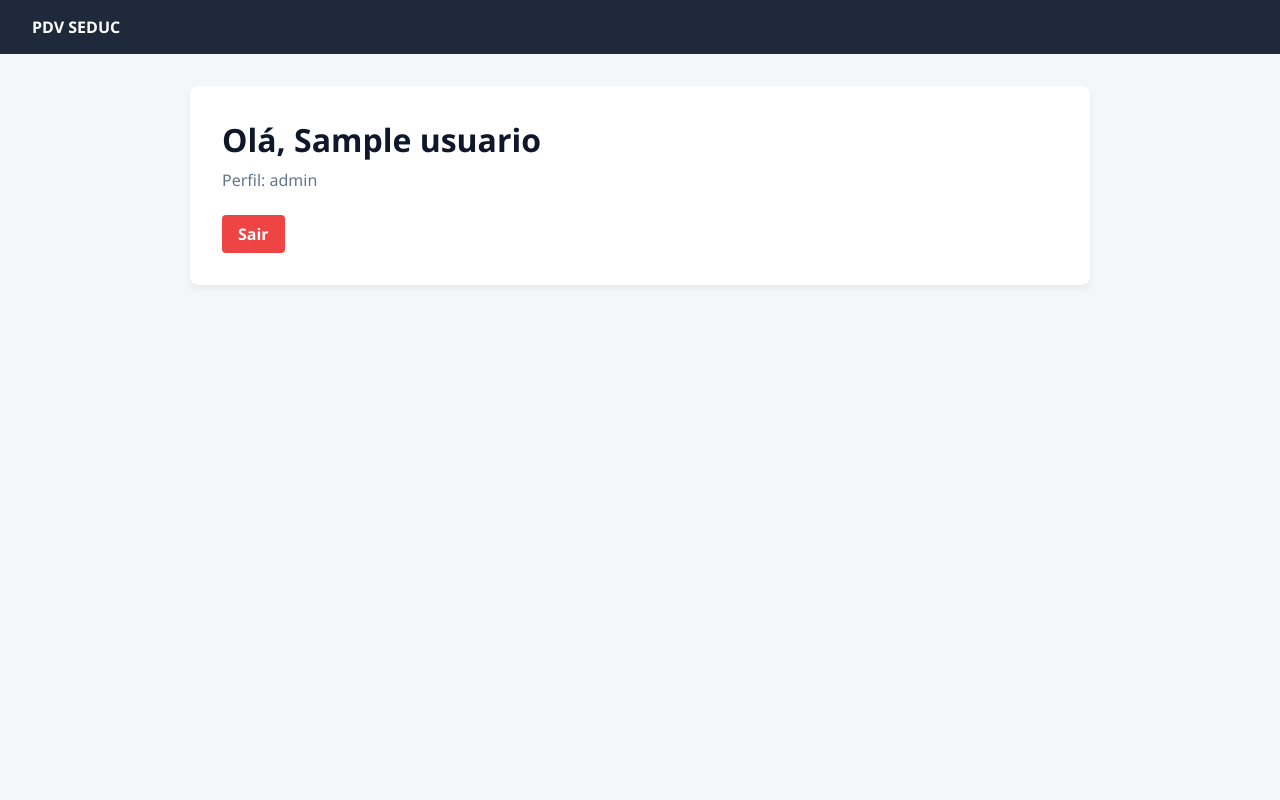
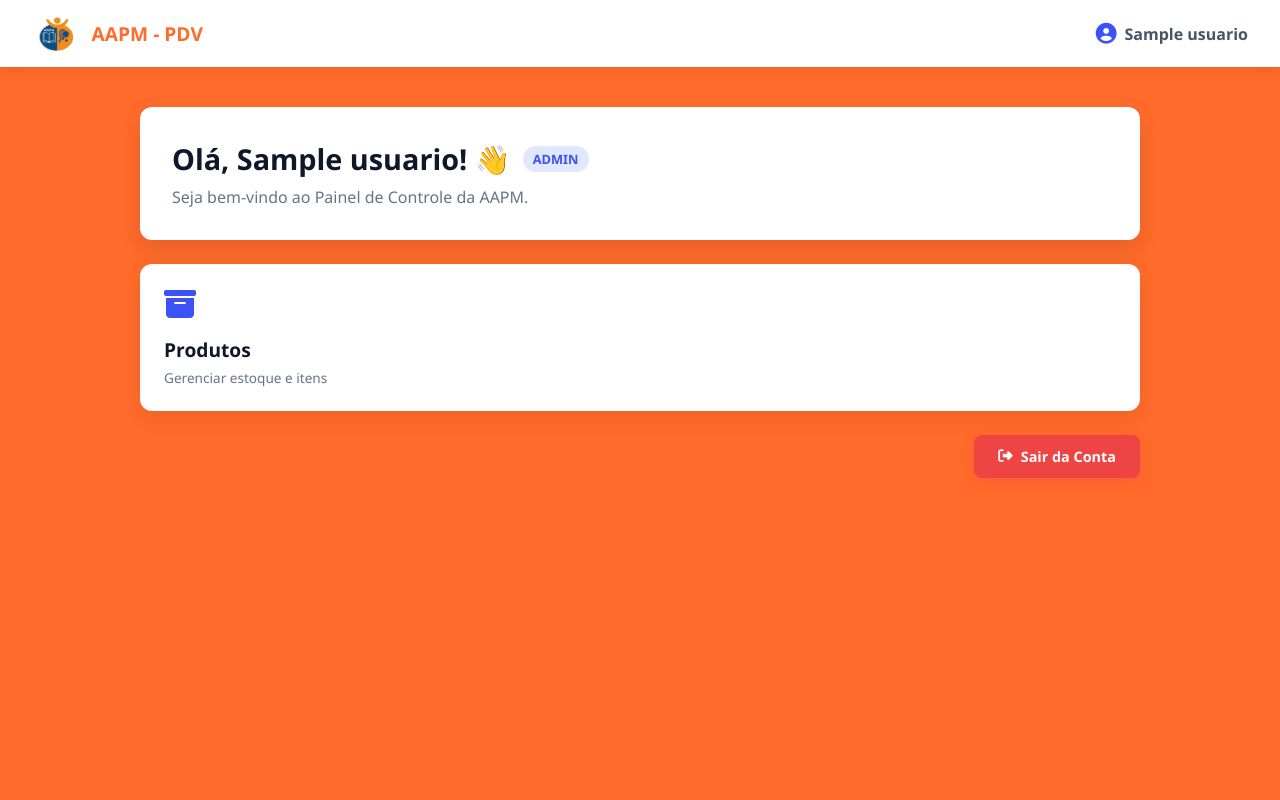
Before and after one commit to isabellyr-oliveira/Projeto-PDV, a FastAPI app: template app/templates/home.html in a window 1280 px wide. Run offline with FastAPI, Linux system fonts and the light colour scheme; the template is opened without the code that fills it: most values are stand-ins (such as "Sample title", 1, 10 or a date in 2020).

Commit message:
Atualiza estilos e estrutura do layout para aprimorar a interface do usuário

```diff
--- a/app/static/CSS/style.css
+++ b/app/static/CSS/style.css
@@ -1,4 +1,4 @@
-/* Zerar margens padrão e definir fonte limpa */
+/* Reset básico */
 * {
     margin: 0;
     padding: 0;
@@ -6,54 +6,159 @@
     font-family: 'Segoe UI', Tahoma, Geneva, Verdana, sans-serif;
 }
 
-/* Fundo da aplicação */
 body {
-    background-color: #f4f6f8;
-    color: #333333;
+    background-color: #ff6b2b; /* Laranja da AAPM */
+    color: #1e293b;
+    min-height: 100vh;
+    display: flex;
+    flex-direction: column;
 }
 
-/* Barra superior / Cabeçalho */
-header {
-    background-color: #1e293b;
-    color: #ffffff;
+/* Header Superior */
+.app-header {
+    background-color: #ffffff;
     padding: 1rem 2rem;
     display: flex;
     justify-content: space-between;
     align-items: center;
+    box-shadow: 0 4px 12px rgba(0, 0, 0, 0.08);
 }
 
-/* Card centralizado que envolve o conteúdo das telas */
-main {
-    max-width: 900px;
-    margin: 2rem auto;
-    padding: 2rem;
-    background-color: #ffffff;
-    border-radius: 8px;
-    box-shadow: 0 4px 6px rgba(0, 0, 0, 0.05);
+.header-brand {
+    display: flex;
+    align-items: center;
+    gap: 12px;
+    font-weight: 800;
+    font-size: 1.2rem;
+    color: #ff6b2b;
 }
 
-/* Títulos e parágrafos */
-h1 {
+.header-logo {
+    height: 35px;
+    width: auto;
+}
+
+.header-user {
+    display: flex;
+    align-items: center;
+    gap: 8px;
+    color: #475569;
+    font-weight: 600;
+}
+
+.header-user i {
+    font-size: 1.3rem;
+    color: #3b52f6;
+}
+
+/* Container Principal Conteúdo */
+.app-main {
+    max-width: 1000px;
+    width: 90%;
+    margin: 2.5rem auto;
+    display: flex;
+    flex-direction: column;
+    gap: 1.5rem;
+}
+
+/* Card de Boas-Vindas */
+.welcome-card {
+    background-color: #ffffff;
+    padding: 2rem;
+    border-radius: 12px;
+    box-shadow: 0 10px 25px rgba(0, 0, 0, 0.1);
+}
+
+.welcome-header {
+    display: flex;
+    align-items: center;
+    gap: 12px;
     margin-bottom: 0.5rem;
+}
+
+.welcome-header h1 {
+    font-size: 1.8rem;
     color: #0f172a;
 }
 
-p {
-    margin-bottom: 1.5rem;
+.badge-role {
+    background-color: #e0e7ff;
+    color: #3b52f6;
+    font-size: 0.8rem;
+    font-weight: 700;
+    padding: 4px 10px;
+    border-radius: 20px;
+    text-transform: uppercase;
+}
+
+.welcome-card p {
+    color: #64748b;
+    font-size: 1rem;
+}
+
+/* Grid de Atalhos do Dashboard */
+.dashboard-grid {
+    display: grid;
+    grid-template-columns: repeat(auto-fit, minmax(250px, 1fr));
+    gap: 1.5rem;
+}
+
+.dash-card {
+    background-color: #ffffff;
+    padding: 1.5rem;
+    border-radius: 12px;
+    text-decoration: none;
+    color: inherit;
+    box-shadow: 0 8px 20px rgba(0, 0, 0, 0.08);
+    transition: transform 0.2s, box-shadow 0.2s;
+    display: flex;
+    flex-direction: column;
+    align-items: flex-start;
+}
+
+.dash-card:hover {
+    transform: translateY(-4px);
+    box-shadow: 0 12px 25px rgba(0, 0, 0, 0.15);
+}
+
+.dash-card i {
+    font-size: 2rem;
+    color: #3b52f6;
+    margin-bottom: 1rem;
+}
+
+.dash-card h3 {
+    font-size: 1.2rem;
+    color: #0f172a;
+    margin-bottom: 0.3rem;
+}
+
+.dash-card p {
+    font-size: 0.85rem;
     color: #64748b;
 }
 
-/* Botões e Links de ação */
-a {
-    display: inline-block;
-    padding: 0.5rem 1rem;
+/* Botão Sair */
+.logout-wrapper {
+    display: flex;
+    justify-content: flex-end;
+}
+
+.btn-logout {
     background-color: #ef4444;
     color: #ffffff;
+    padding: 0.75rem 1.5rem;
+    border-radius: 8px;
     text-decoration: none;
-    border-radius: 4px;
-    font-weight: bold;
+    font-weight: 700;
+    font-size: 0.9rem;
+    display: inline-flex;
+    align-items: center;
+    gap: 8px;
+    transition: background-color 0.2s;
+    box-shadow: 0 4px 12px rgba(239, 68, 68, 0.3);
 }
 
-a:hover {
+.btn-logout:hover {
     background-color: #dc2626;
 }
--- a/app/templates/base.html
+++ b/app/templates/base.html
@@ -3,20 +3,41 @@
 <head>
     <meta charset="UTF-8">
     <meta name="viewport" content="width=device-width, initial-scale=1.0">
-    <title>{% block title %}Sistema PDV{% endblock %}</title>
 
-    <!-- Vincula o CSS local usando o url_for do FastAPI (parâmetro 'path') -->
-    <link rel="stylesheet" href="{{ url_for('static', path='css/style.css') }}">
+    <!-- Permite que cada tela filha insira seu próprio título dinamicamente -->
+    <title>{% block title %}Sistema PDV - AAPM{% endblock %}</title>
+
+    <!-- Importa a biblioteca de ícones do Font Awesome -->
+    <link rel="stylesheet" href="https://cdnjs.cloudflare.com/ajax/libs/font-awesome/6.5.1/css/all.min.css">
+
+    <!-- Vincula o CSS Global do sistema utilizando a função url_for do FastAPI -->
+    <link rel="stylesheet" href="{{ url_for('static', path='CSS/style.css') }}">
 </head>
 <body>
 
-    <header>
-        <strong>PDV SEDUC</strong>
+    <!-- Cabeçalho Fixo do Sistema (Navbar Superior) -->
+    <header class="app-header">
+        <!-- Logo e nome do sistema -->
+        <div class="header-brand">
+            <img src="{{ url_for('static', path='IMG/logo.png') }}" alt="Logo AAPM" class="header-logo">
+            <span>AAPM - PDV</span>
+        </div>
+
+
+        </nav>
+
+        <!-- Identificação do Usuário Logado -->
+        <div class="header-user">
+            <i class="fa-solid fa-circle-user"></i>
+            <!-- operador ternário em Jinja2: se a variável usuario existir exibe usuario.nome, senão exibe 'Usuário' -->
+            <span>{{ usuario.nome if usuario else 'Usuário' }}</span>
+        </div>
     </header>
 
-    <main>
-        <!-- O conteúdo do home.html será inserido dentro do card estilizado -->
+    <!-- Estrutura principal onde o conteúdo das páginas filhas (ex: home.html) será inserido -->
+    <main class="app-main">
         {% block content %}
+        <!-- O conteúdo dinâmico entra aqui -->
         {% endblock %}
     </main>
 
--- a/app/templates/home.html
+++ b/app/templates/home.html
@@ -1,9 +1,69 @@
+<!-- herda a estrutura visual padrão criada no arquivo base.html -->
 {% extends "base.html" %}
 
-{% block title %}Pós - login{% endblock %}
+<!-- Define o título que aparecerá na aba do navegador para esta página -->
+{% block title %}Início - AAPM{% endblock %}
 
+<!-- Início do bloco de conteúdo principal que será injetado no base.html -->
 {% block content %}
-    <h1>Olá, {{ usuario.nome }}</h1>
-    <p>Perfil: {{ usuario.role }}</p>
-    <a href="/auth/logout">Sair</a>
+
+<!-- Card de Boas-Vindas ao usuário -->
+<div class="welcome-card">
+    <div class="welcome-header">
+        <!-- Exibe dinamicamente o nome do usuário vindo da variável do Python/FastAPI -->
+        <h1>Olá, {{ usuario.nome }}! 👋</h1>
+
+        <!-- Exibe a 'role' (função/perfil) do usuário dentro de um selo/badge estilizado -->
+        <span class="badge-role">{{ usuario.role }}</span>
+    </div>
+    <p>Seja bem-vindo ao Painel de Controle da AAPM.</p>
+</div>
+
+<!-- Grid de cards para navegação rápida entre os módulos do sistema -->
+<div class="dashboard-grid">
+
+    <!-- ROTA PÚBLICA (LIVRE): Todo usuário logado (Admin ou Operador) consegue ver o módulo de Produtos -->
+    <a href="/produtos" class="dash-card">
+        <i class="fa-solid fa-box-archive"></i>
+        <h3>Produtos</h3>
+        <p>Gerenciar estoque e itens</p>
+    </a>
+
+    <!-- RESTRIÇÃO DE PERFIL: O comando 'if' verifica se o papel do usuário é estritamente 'admin' -->
+    {% if usuario.role == 'admin' %}
+
+        <!-- Rota exclusiva de Admin: Gerenciamento de Categorias -->
+        <a href="/categorias" class="dash-card">
+            <i class="fa-solid fa-tags"></i>
+            <h3>Categorias</h3>
+            <p>Organizar catálogo de produtos</p>
+        </a>
+
+        <!-- Rota exclusiva de Admin: Registro e Histórico de Vendas/Movimentações -->
+        <a href="/movimentacoes" class="dash-card">
+            <i class="fa-solid fa-cart-shopping"></i>
+            <h3>Movimentações</h3>
+            <p>Registrar e consultar vendas</p>
+        </a>
+
+        <!-- Rota exclusiva de Admin: Gerenciamento de Contas e Usuários -->
+        <a href="/usuarios" class="dash-card">
+            <i class="fa-solid fa-users"></i>
+            <h3>Usuários</h3>
+            <p>Gerenciar acessos do sistema</p>
+        </a>
+
+    <!-- Finaliza a verificação condicional das rotas restritas -->
+    {% endif %}
+
+</div>
+
+<!-- Botão de encerramento da sessão -->
+<div class="logout-wrapper">
+    <a href="/auth/logout" class="btn-logout">
+        <i class="fa-solid fa-right-from-bracket"></i> Sair da Conta
+    </a>
+</div>
+
+<!-- Finaliza o bloco de conteúdo que foi injetado -->
 {% endblock %}
```
Also changed, not shown: banco.db.
